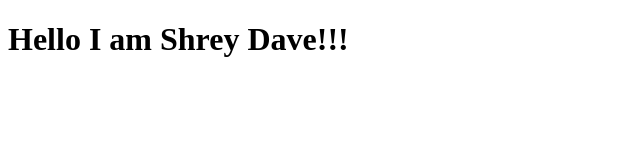
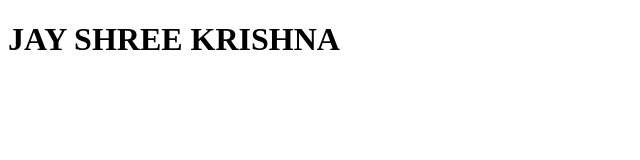
Before and after one commit to Yash18-20/CodeLive, a plain HTML site: page index.html in a window 1280 px wide. Shown: the whole page, without its empty margins (0-640 px from the left). Drawn offline with Linux system fonts and the light colour scheme.

Commit message:
third commit

```diff
--- a/index.html
+++ b/index.html
@@ -6,6 +6,6 @@
     <title>Shrey Dave</title>
 </head>
 <body>
-    <h1>Hello I am Shrey Dave!!!</h1>
+    <h1> JAY SHREE KRISHNA </h1>
 </body>
 </html>
```
